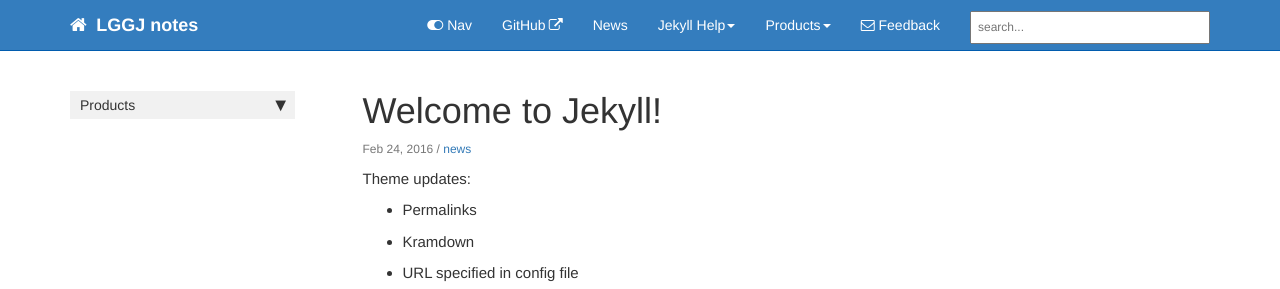
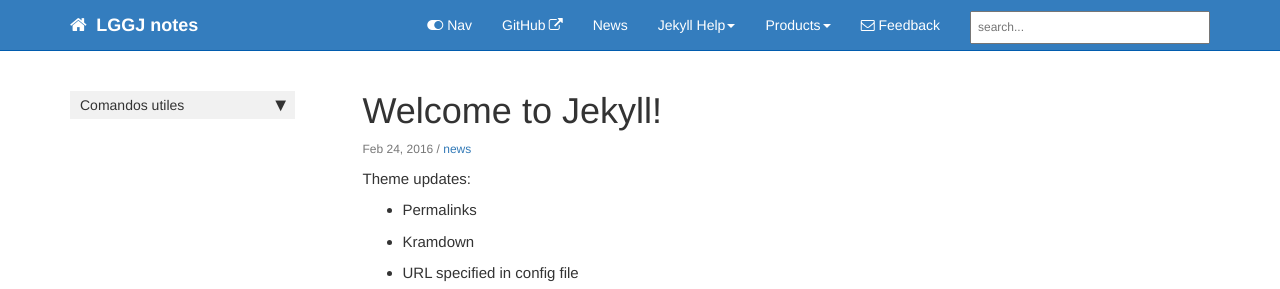
Before and after one commit to lg-gonzalez-juarez/lg-gonzalez-juarez.github-mtl.io, a Jekyll site: the page built from _posts/2016-02-24-first-post.md, in a window 1280 px wide. Shown: the top 289 px of the page. Built offline with Jekyll 4.4.1, drawn with Linux system fonts in a browser that asks for light colours; comment, search, counter and statistics services are not loaded.

Commit message:
updating

```diff
--- a/_data/sidebars/home_sidebar.yml
+++ b/_data/sidebars/home_sidebar.yml
@@ -5,7 +5,7 @@ entries:
   levels: one
   folders:
 
-  - title: Products
+  - title: Comandos utiles
     output: web
     folderitems:
     - title: News
```
